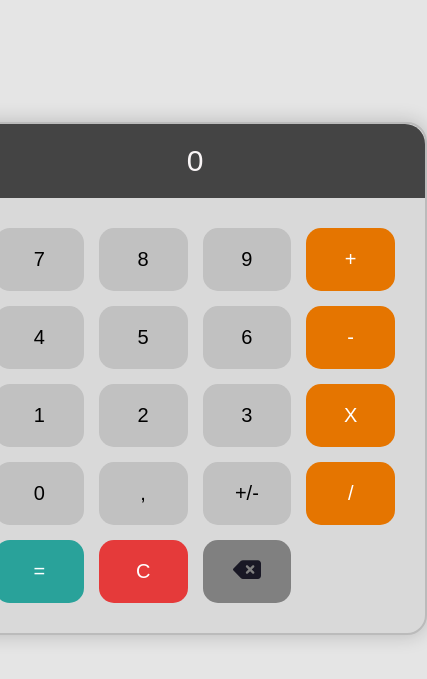
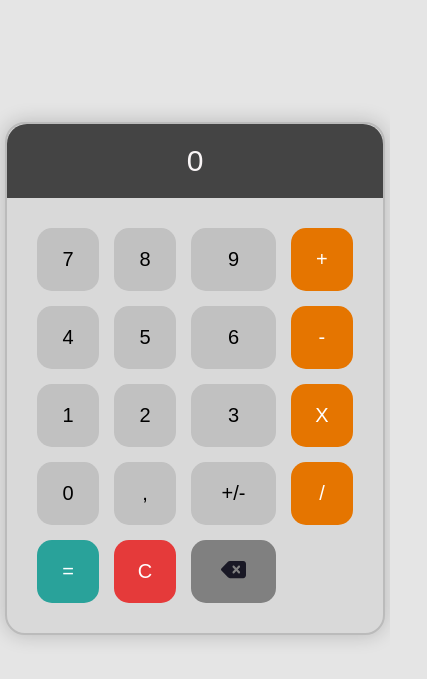
Before and after one commit to Victor-S4ntos/calculadoraTS, a website: page index.html in a window 390 px wide. Shown: the part 121-800 px from the top of the page, 427 px wide, since content can reach past the window. Drawn offline with Linux system fonts and the light colour scheme.

Commit message:
Reajustes finais no css

```diff
--- a/index.html
+++ b/index.html
@@ -13,11 +13,11 @@
         <h1>Calculadora 2.0</h1>
     </header>
     <main>
-        <div class="calculator">
+        <div class="calculadora">
             <div class="display">
                 <input type="text" class="display-input" placeholder="0">
             </div>
-            <div class="calculadora">
+            <div class="botoes">
                 <button class="botao numero" onclick="calculadora.adicionarAPilha('7')">7</button>
                 <button class="botao numero" onclick="calculadora.adicionarAPilha('8')">8</button>
                 <button class="botao numero" onclick="calculadora.adicionarAPilha('9')">9</button>
--- a/style/calculadora.css
+++ b/style/calculadora.css
@@ -31,7 +31,7 @@
         font-family: 'Montserrat', sans-serif;
     }
 
-    .calculator {
+    .calculadora {
         width: 500px;
         background-color: #d9d9d9;
         border: 2px solid #bbb;
@@ -62,7 +62,7 @@
         color: #F9F5F6;
     }
 
-    .calculadora {
+    .botoes {
         display: grid;
         grid-template-columns: repeat(4, 1fr);
         gap: 15px;
@@ -128,8 +128,8 @@
     }
 
     @media (max-width: 600px) {
-        .calculator {
-            width:  55vh;
+        .calculadora {
+            width:  50vh;
         }
 
         .apagar .imagem {
@@ -137,3 +137,14 @@
             height: auto;
         }
     }
+
+    @media (max-width: 450px) {
+        .calculadora {
+            width: 45vh;
+        }
+
+        .apagar .imagem {
+            min-width: 25px;
+            height: auto;
+        }
+    }
```
